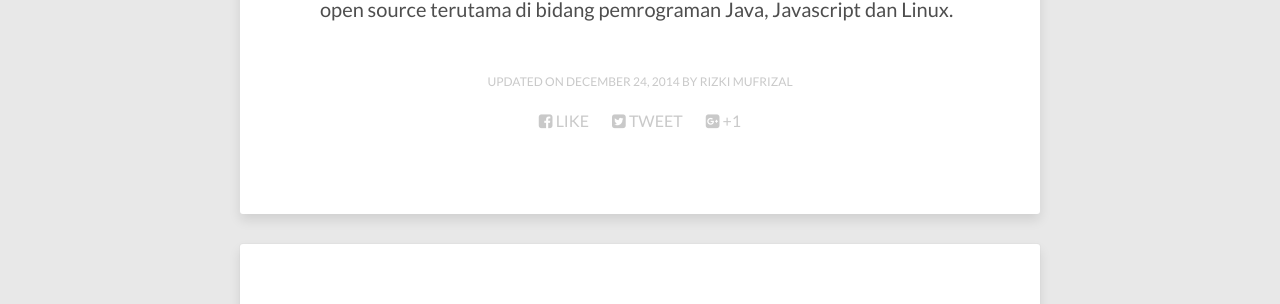
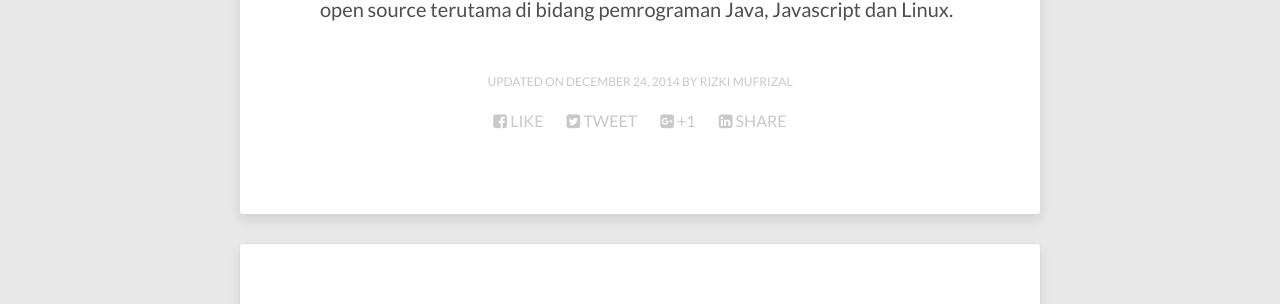
Before and after one commit to tanihub/RizkiMufrizal.github.io, a Jekyll site: the page built from about/index.md, in a window 1280 px wide. Shown: the part 628-932 px from the top of the page. Built offline with Jekyll 4.4.1, drawn with Linux system fonts in a browser that asks for light colours; nearby versions of some CDN libraries; comment, search, counter and statistics services are not loaded.

Commit message:
tambah social media LinkedIn

```diff
--- a/_includes/social-share.html
+++ b/_includes/social-share.html
@@ -3,5 +3,6 @@
     <li class="facebook"><a href="https://www.facebook.com/sharer/sharer.php?u={{ site.url }}{{ page.url }}" title="Share on Facebook"><span class="count"><i class="fa fa-facebook-square"></i> Like</span></a></li>
     <li class="twitter"><a href="https://twitter.com/intent/tweet?text={{ site.url }}{{ page.url }}" title="Share on Twitter"><span class="count"><i class="fa fa-twitter-square"></i> Tweet</span></a></li>
     <li class="googleplus"><a href="https://plus.google.com/share?url={{ site.url }}{{ page.url }}" title="Share on Google Plus"><span class="count"><i class="fa fa-google-plus-square"></i> +1</span></a></li>
+    <li class="linkedIn"><a href="https://www.linkedin.com/shareArticle?mini=true&url={{ site.url }}{{ page.url }}&title={{ page.title }}" title="Share on LinkedIn"><span class="count"><i class="fa fa-linkedin-square"></i> Share</span></a></li>
   </ul>
 </div><!-- /.social-share -->
```
